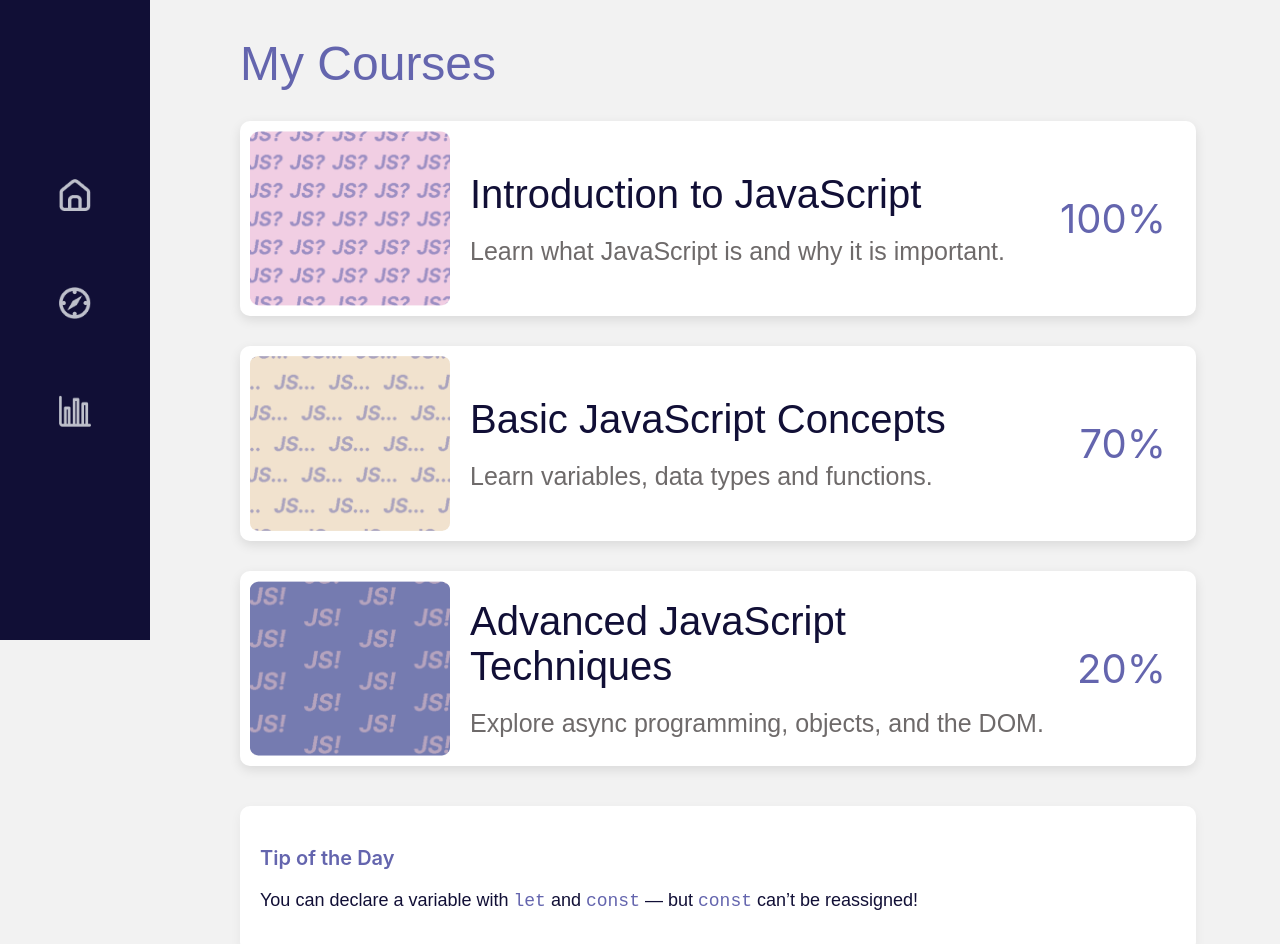
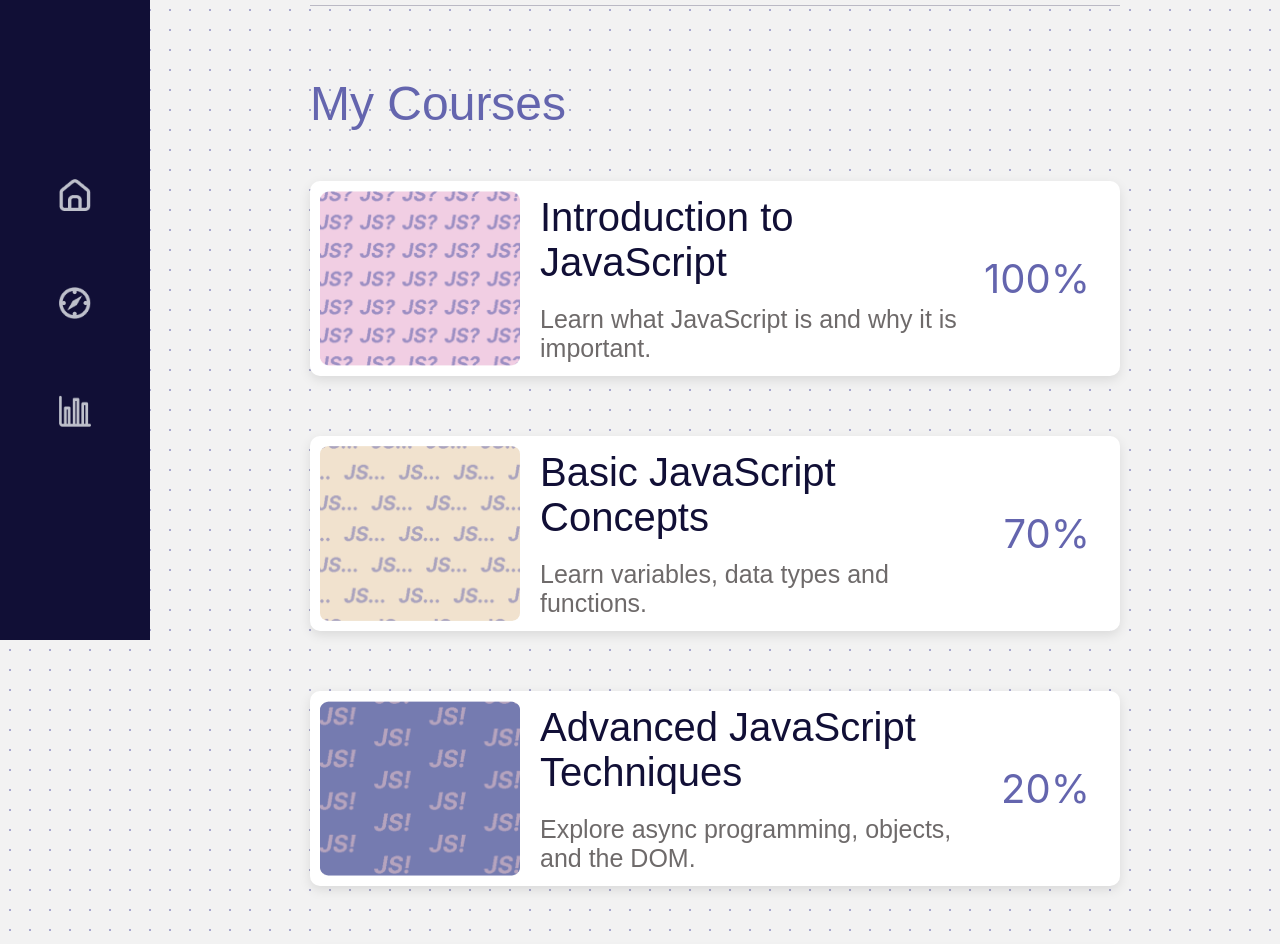
Before and after one commit to triaxyd/edu-app, a Next.js app: page /home in a window 1280 px wide. Shown: the part 160-1104 px from the top of the page. Built offline with nearby package versions, Linux system fonts and the light colour scheme; no server answers; sample sign-in values are in the browser's storage.

Commit message:
styling fix

```diff
--- a/src/styles/Home.module.css
+++ b/src/styles/Home.module.css
@@ -5,7 +5,9 @@
     min-height: 100vh;
     /* in case someone’s on a smaller screen */
     overflow: hidden;
-    padding: 24px 24px 24px 180px;
+    padding: 24px 100px 24px 250px;
+    background-image: radial-gradient(rgba(100, 101, 174, 0.53) 1px, transparent 1px);
+    background-size: 20px 20px;
 }
 
 .cardContainer {
@@ -43,7 +45,8 @@
     width: 100%;
     height: 1px;
     background-color: #BAB9C4;
-    margin: 0 auto;
+    margin-top: 20px;
+    margin-bottom: 20px;
 }
 .sectionTitle {
     font-family: 'Karla', sans-serif;
@@ -51,12 +54,12 @@
     font-size: 48px;
     color: #6465AE;
     margin-top: 50px;
-    margin-bottom: 30px;
+    margin-bottom: 50px;
 }
 .courseList {
     display: flex;
     flex-direction: column;
-    gap: 20px;
+    gap: 50px;
 }
 .courseCard {
     display: flex;
@@ -181,12 +184,13 @@
 .tipBox {
     background-color: #fff;
     padding: 20px;
-    margin-top: 30px;
+    margin-top: 50px;
     border-radius: 10px;
     box-shadow: 0 4px 12px rgba(0, 0, 0, 0.05);
     animation: fadeInUp 0.6s ease forwards;
     opacity: 0;
     animation-delay: 1s;
+
 }
 
 .tipLabel {
```
